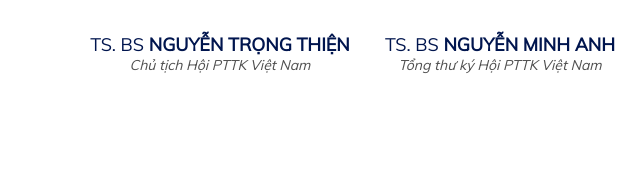
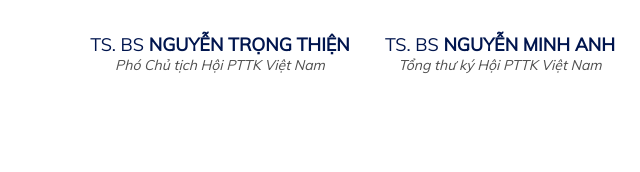
Before and after one commit to huynhduc280519999/lading-page, a Gatsby site: page / in a window 1280 px wide. Shown: the part 1528-1700 px from the top of the page, 0-640 px from the left. Built offline with nearby package versions, Linux system fonts and the light colour scheme; Gatsby itself is replaced by a stand-in of ours.

Commit message:
Update index.js

```diff
--- a/src/components/organizer/index.js
+++ b/src/components/organizer/index.js
@@ -27,7 +27,7 @@
     {
       name: 'nguyễn trọng thiện',
       title: 'TS. BS',
-      position: 'Chủ tịch Hội PTTK Việt Nam'
+      position: 'Phó Chủ tịch Hội PTTK Việt Nam'
     },
     {
       name: 'nguyễn minh anh',
```
